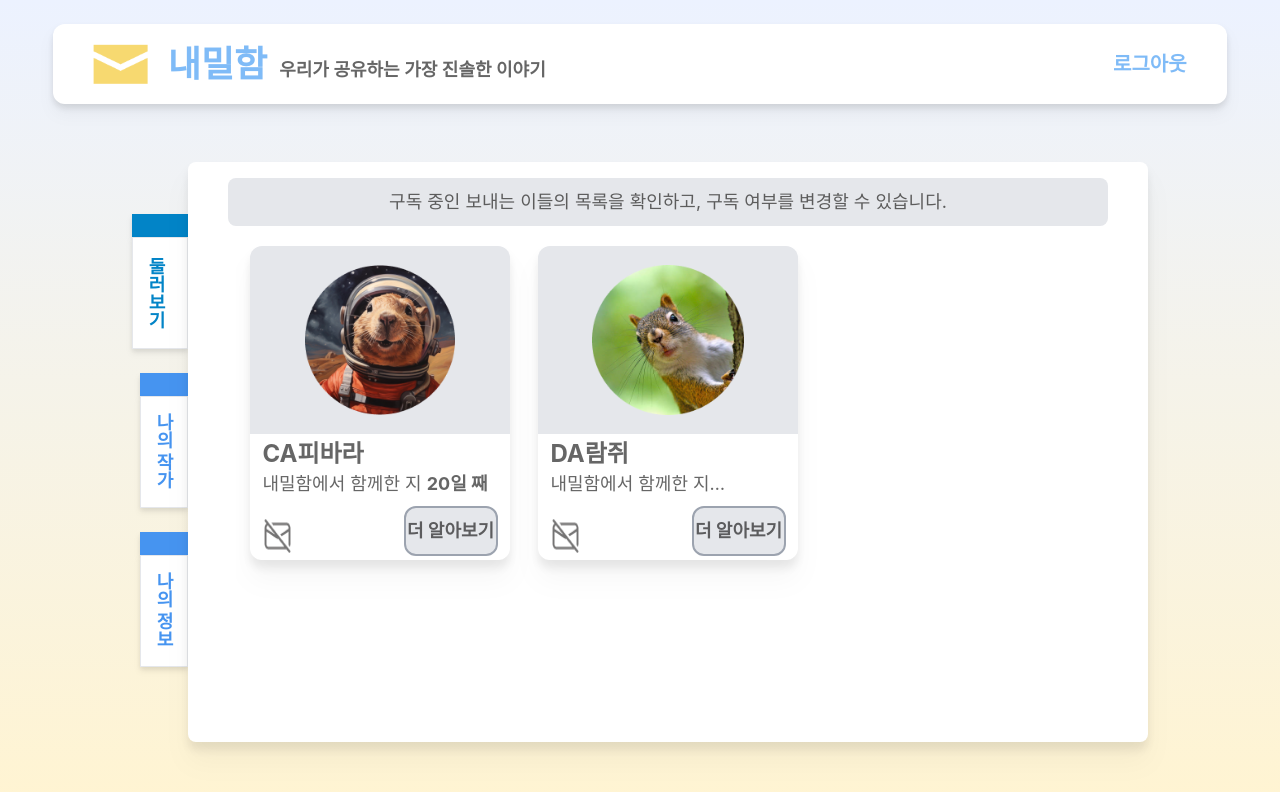
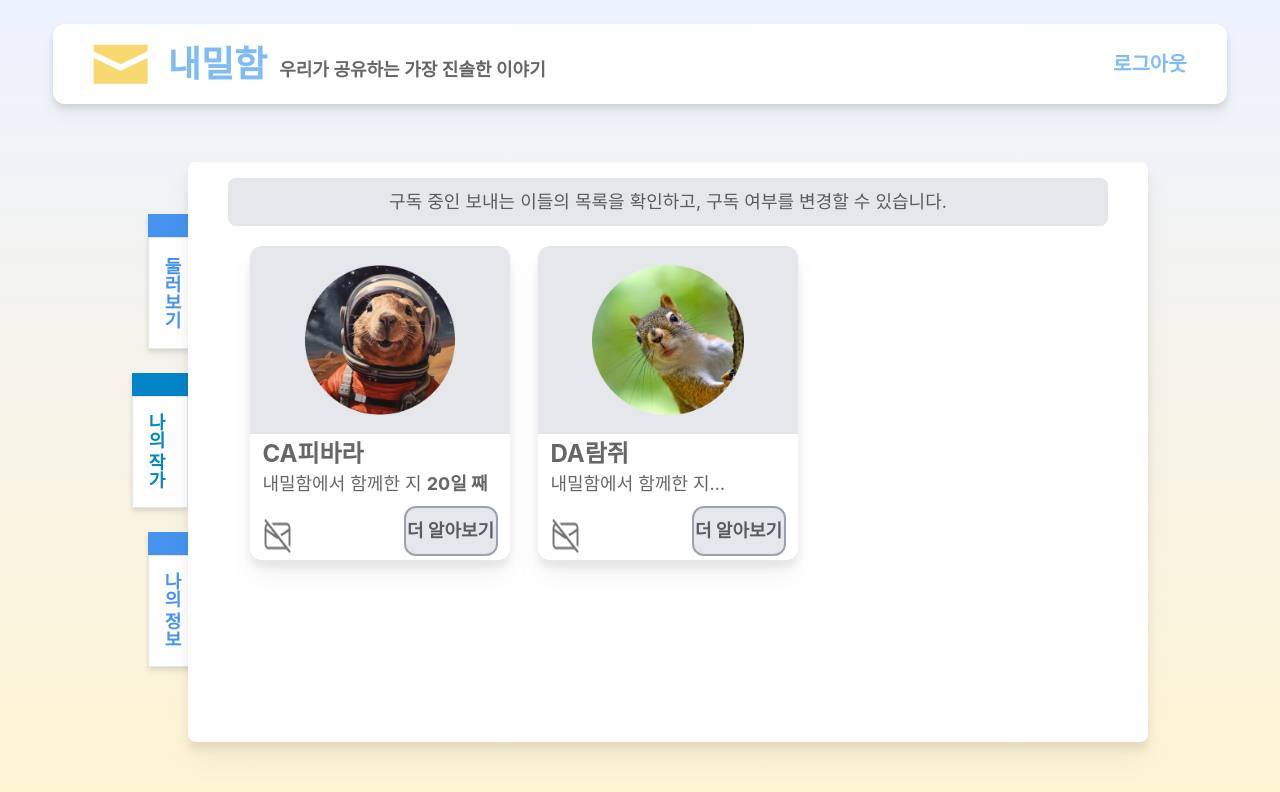
Before and after one commit to Naemilham/nmh_front, a React (Create React App) app: page /subscribelist in a window 1280 px wide. Shown: the top 792 px of the page. Built offline with nearby package versions, Linux system fonts and the light colour scheme.

Commit message:
feat: tag transaction

```diff
--- a/src/routes/SubscribeListPage.jsx
+++ b/src/routes/SubscribeListPage.jsx
@@ -45,24 +45,24 @@ const MailCreatePage = () => {
         <div className="w-full h-full flex flex-row justify-center items-center">
           {/*tag*/}
           <div className="flex flex-col justify-end">
-            <div className="flex flex-col mb-6">
-              <div class="w-14 h-[23px]  bg-sky-600 drop-shadow-md"></div>
+            <div className="flex flex-col ml-2 mb-6 hover:-translate-x-2">
+              <div class="w-12 h-[23px]  bg-[#4694F0] drop-shadow-md translate-x-2"></div>
               <div
-                className="w-14 h-28 border bg-white vertical-text text-center text-lg font-bold pl-2 text-sky-600 drop-shadow-md"
+                className="w-12 h-28 border bg-white vertical-text text-center text-lg font-bold pl-2 text-[#4694F0] drop-shadow-md translate-x-2"
                 onClick={(e) => {navigate("/writerlist")}}
               >
                 둘러보기
               </div>
             </div>
-            <div className="flex flex-col ml-2 mb-6">
-              <div class="w-12 h-[23px]  bg-[#4694F0] drop-shadow-md"></div>
-              <div className="w-12 h-28 border bg-white vertical-text text-center text-lg font-bold pl-2 text-[#4694F0] drop-shadow-md">
+            <div className="flex flex-col mb-6">
+              <div class="w-14 h-[23px]  bg-sky-600 drop-shadow-md"></div>
+              <div className="w-14 h-28 border bg-white vertical-text text-center text-lg font-bold pl-2 text-sky-600 drop-shadow-md">
                 나의 작가
               </div>
             </div>
-            <div className="flex flex-col ml-2 mb-6">
-              <div class="w-12 h-[23px]  bg-[#4694F0] drop-shadow-md"></div>
-              <div className="w-12 h-28 border bg-white vertical-text text-center text-lg font-bold pl-2 text-[#4694F0] drop-shadow-md">
+            <div className="flex flex-col ml-2 mb-6 hover:-translate-x-2">
+              <div class="w-12 h-[23px]  bg-[#4694F0] drop-shadow-md translate-x-2"></div>
+              <div className="w-12 h-28 border bg-white vertical-text text-center text-lg font-bold pl-2 text-[#4694F0] drop-shadow-md translate-x-2">
                 나의 정보
               </div>
             </div>
--- a/src/routes/WriterListPage.jsx
+++ b/src/routes/WriterListPage.jsx
@@ -76,18 +76,18 @@ const MailCreatePage = () => {
                 둘러보기
               </div>
             </div>
-            <div className="flex flex-col ml-2 mb-6">
-              <div class="w-12 h-[23px]  bg-[#4694F0] drop-shadow-md"></div>
+            <div className="flex flex-col ml-2 mb-6 hover:-translate-x-2">
+              <div class="w-12 h-[23px]  bg-[#4694F0] drop-shadow-md translate-x-2"></div>
               <div
-                className="w-12 h-28 border bg-white vertical-text text-center text-lg font-bold pl-2 text-[#4694F0] drop-shadow-md"
+                className="w-12 h-28 border bg-white vertical-text text-center text-lg font-bold pl-2 text-[#4694F0] drop-shadow-md translate-x-2"
                 onClick={(e) => {navigate("/subscribelist")}}
               >
                 나의 작가
               </div>
             </div>
-            <div className="flex flex-col ml-2 mb-6">
-              <div class="w-12 h-[23px]  bg-[#4694F0] drop-shadow-md"></div>
-              <div className="w-12 h-28 border bg-white vertical-text text-center text-lg font-bold pl-2 text-[#4694F0] drop-shadow-md">
+            <div className="flex flex-col ml-2 mb-6 hover:-translate-x-2">
+              <div class="w-12 h-[23px]  bg-[#4694F0] drop-shadow-md translate-x-2"></div>
+              <div className="w-12 h-28 border bg-white vertical-text text-center text-lg font-bold pl-2 text-[#4694F0] drop-shadow-md translate-x-2">
                 나의 정보
               </div>
             </div>
```
